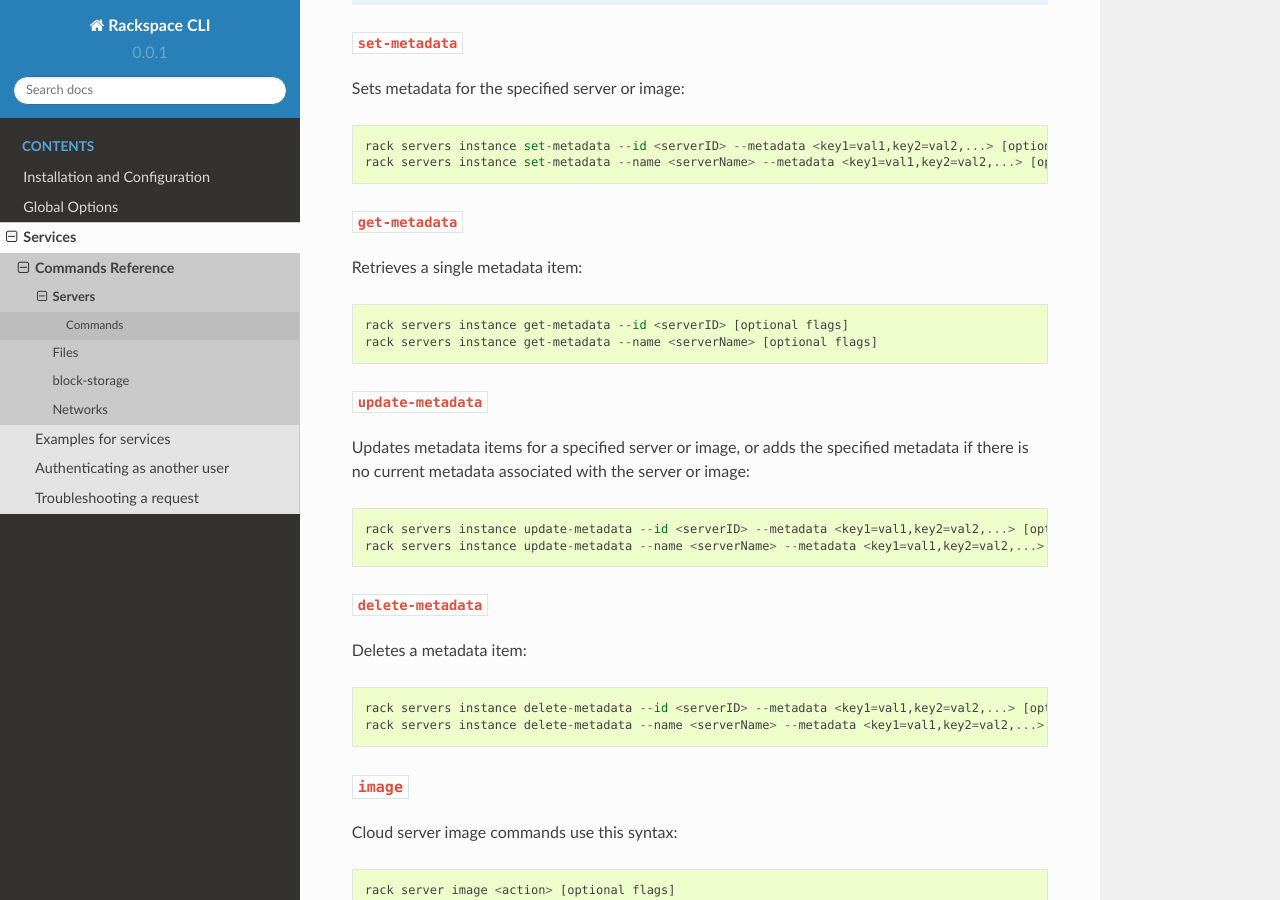
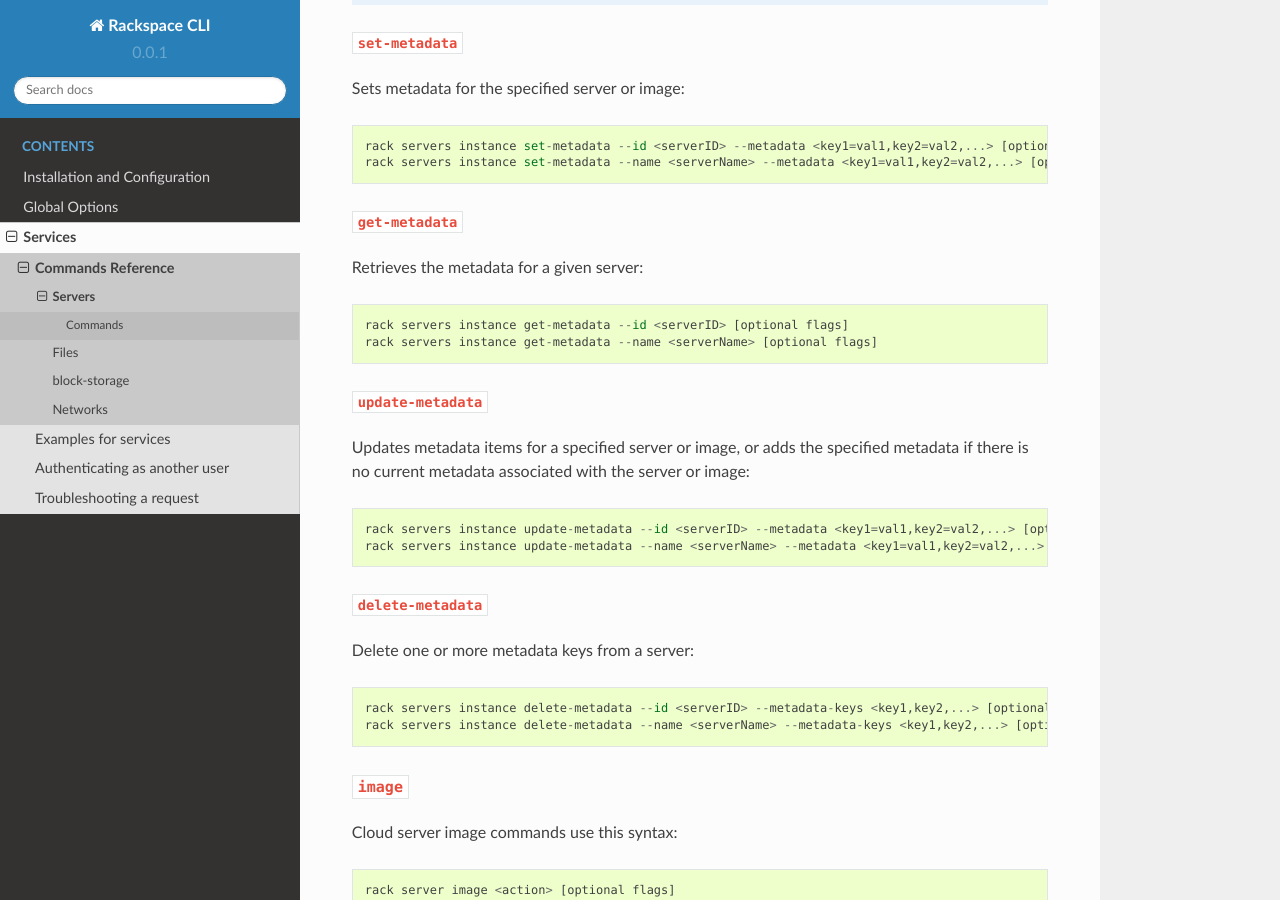
Before and after one commit to rackspace/rack, a Sphinx documentation site: the page built from docs/services/servers.rst, in a window 1280 px wide and 900 px high, scrolled down 2151 px. Built offline with Sphinx 7.4.7 and the Read the Docs theme 2.0.0, drawn with Linux system fonts in a browser that asks for light colours; pages that are not in the unit, such as notebooks, are missing from menus.

Commit message:
Fixing metadata-keys flag in docs:

```diff
--- a/docs/services/servers.rst
+++ b/docs/services/servers.rst
@@ -96,7 +96,7 @@
 
 ``get-metadata``
 ^^^^^^^^^^^^^^^^
-Retrieves a single metadata item::
+Retrieves the metadata for a given server::
 
     rack servers instance get-metadata --id <serverID> [optional flags]
     rack servers instance get-metadata --name <serverName> [optional flags]
@@ -111,10 +111,10 @@
 
 ``delete-metadata``
 ^^^^^^^^^^^^^^^^^^^
-Deletes a metadata item::
+Delete one or more metadata keys from a server::
 
-    rack servers instance delete-metadata --id <serverID> --metadata <key1=val1,key2=val2,...> [optional flags]
-    rack servers instance delete-metadata --name <serverName> --metadata <key1=val1,key2=val2,...> [optional flags]
+    rack servers instance delete-metadata --id <serverID> --metadata-keys <key1,key2,...> [optional flags]
+    rack servers instance delete-metadata --name <serverName> --metadata-keys <key1,key2,...> [optional flags]
 
 
 ``image``
```
